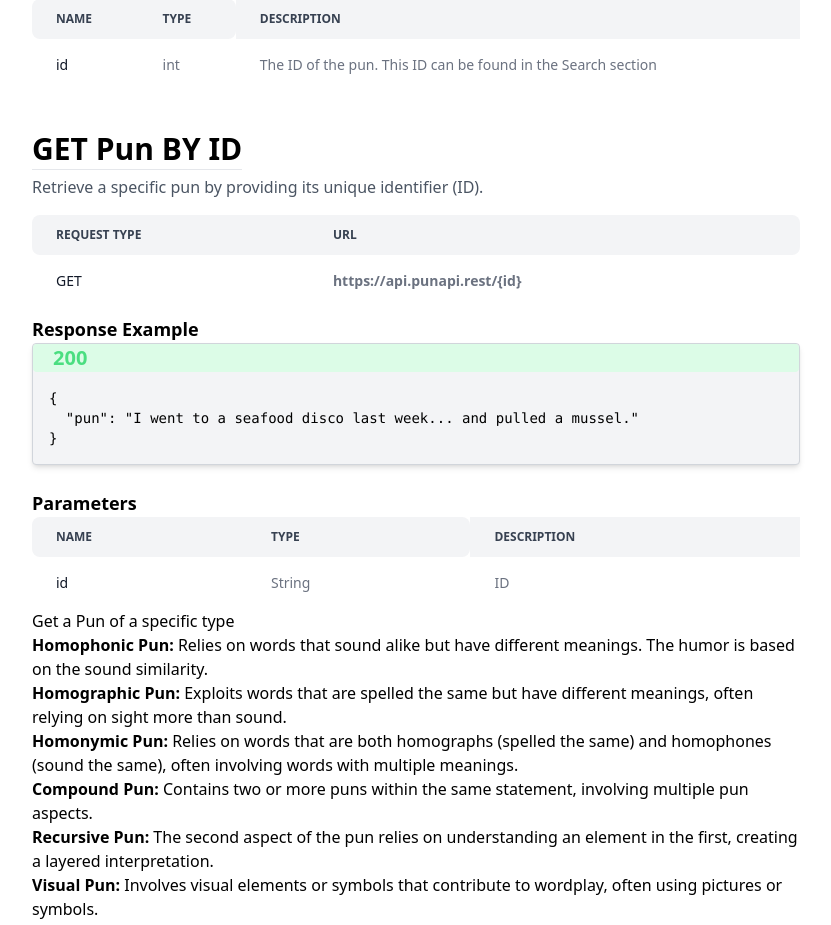
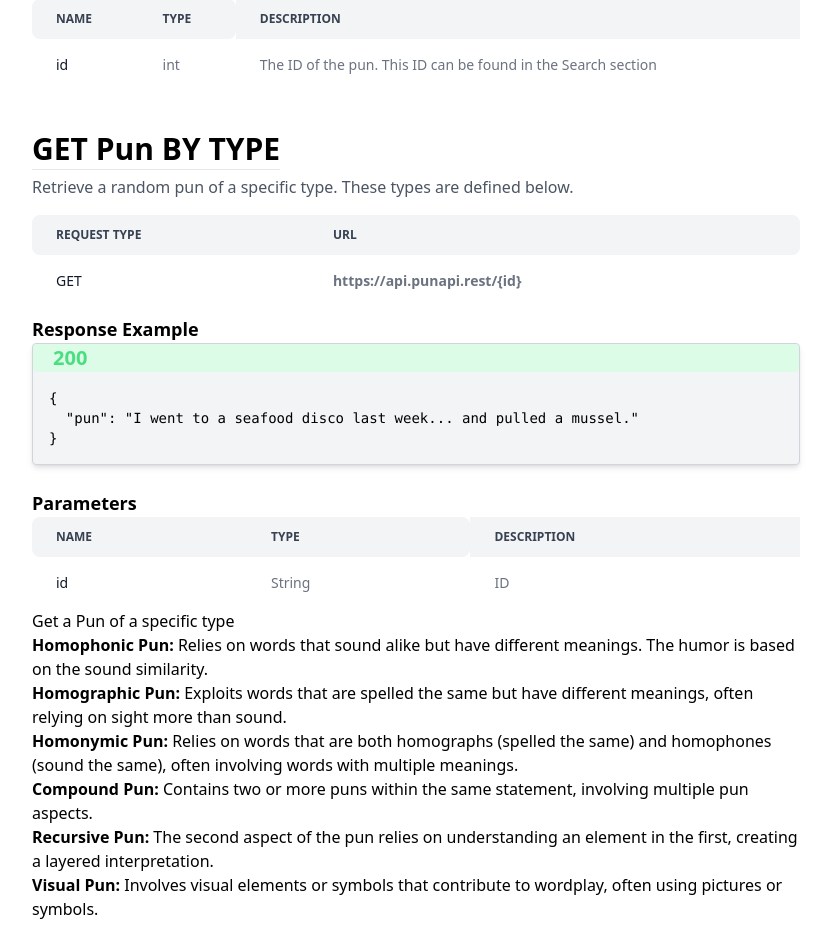
Before and after one commit to cakuang1/punapi, a Next.js app: page / in a window 1280 px wide. Shown: the part 1020-1945 px from the top of the page, without its empty margins (224-1055 px from the left). Built offline with nearby package versions, Linux system fonts and the light colour scheme.

Commit message:
new api docs

```diff
--- a/pages/index.tsx
+++ b/pages/index.tsx
@@ -145,9 +145,9 @@ Retrieve a specific pun by providing its unique identifier (ID).
 
 <div className="rounded">
 
-<p className="font-bold text-3xl mb-2 mt-10"><span className="border-b">GET Pun BY ID</span></p>
+<p className="font-bold text-3xl mb-2 mt-10"><span className="border-b">GET Pun BY TYPE</span></p>
 <p className="text-gray-600 mb-4">
-Retrieve a specific pun by providing its unique identifier (ID).
+Retrieve a random pun of a specific type. These types are defined below.
 </p>
 <div className="relative overflow-x-auto">
 <table className="w-full text-sm text-left text-gray-500  ">
@@ -226,7 +226,6 @@ Retrieve a specific pun by providing its unique identifier (ID).
     </div>
 </div>
 
-
         <h2>Get a Pun of a specific type</h2>
 
         <ul>
@@ -238,7 +237,7 @@ Retrieve a specific pun by providing its unique identifier (ID).
           <li><strong>Visual Pun:</strong> Involves visual elements or symbols that contribute to wordplay, often using pictures or symbols.</li>
           <li><strong>Paronomastic Pun:</strong> Manipulates well-known idioms, proverbs, or phrases to deliver a punned twist, altering the expected phrase.</li>
           <li><strong>Metonymic Pun:</strong> Exploits the metonymic relationship between words, where one word is substituted for another closely associated concept.</li>
-          <li><strong>Sylleptic/Heteronymic Pun:</strong> A single word affects the rest of the sentence, changing the meaning of the idiom it's used in, using the word in both its literal and metaphorical senses.</li>
+          <li><strong>Sylleptic/Heteronymic Pun:</strong> A single word affects the rest of the sentence, changing the meaning of the idiom it&apos;s used in, using the word in both its literal and metaphorical senses.</li>
           <li><strong>Antanaclasis Pun:</strong> A single word or phrase is repeated, but the meaning changes each time, creating a surprising shift in meaning.</li>
         </ul>
 
```
